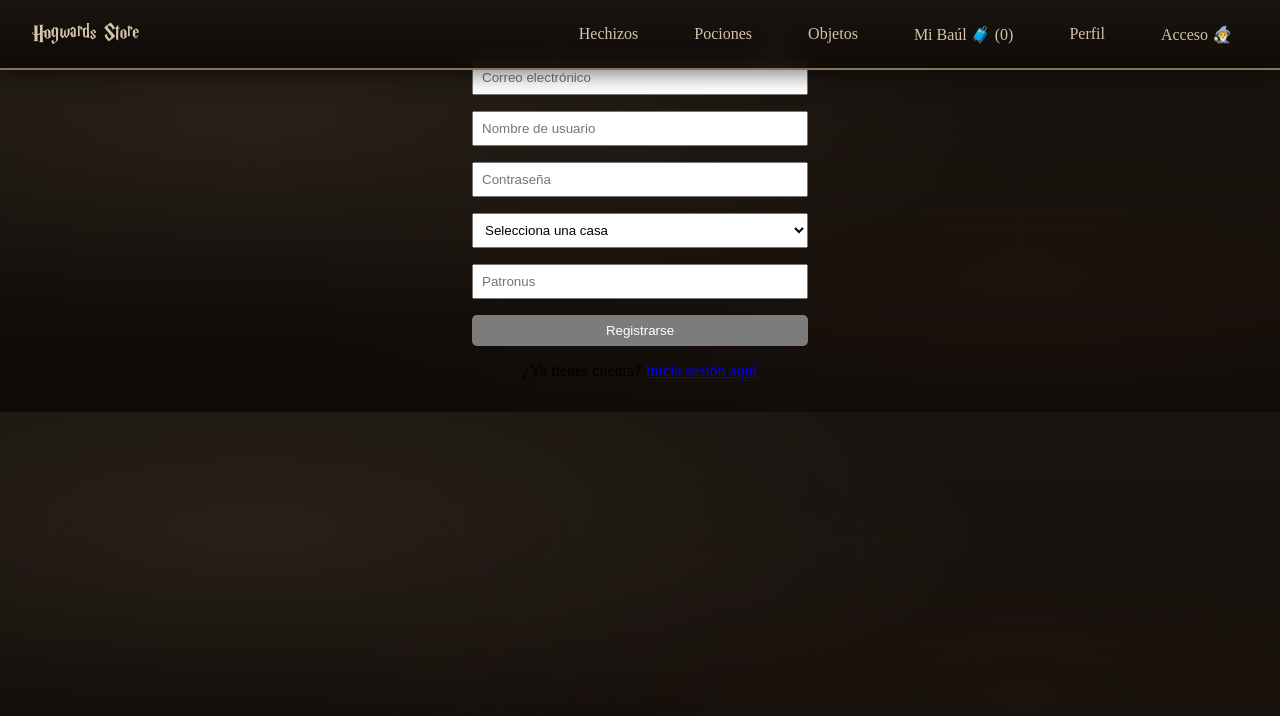
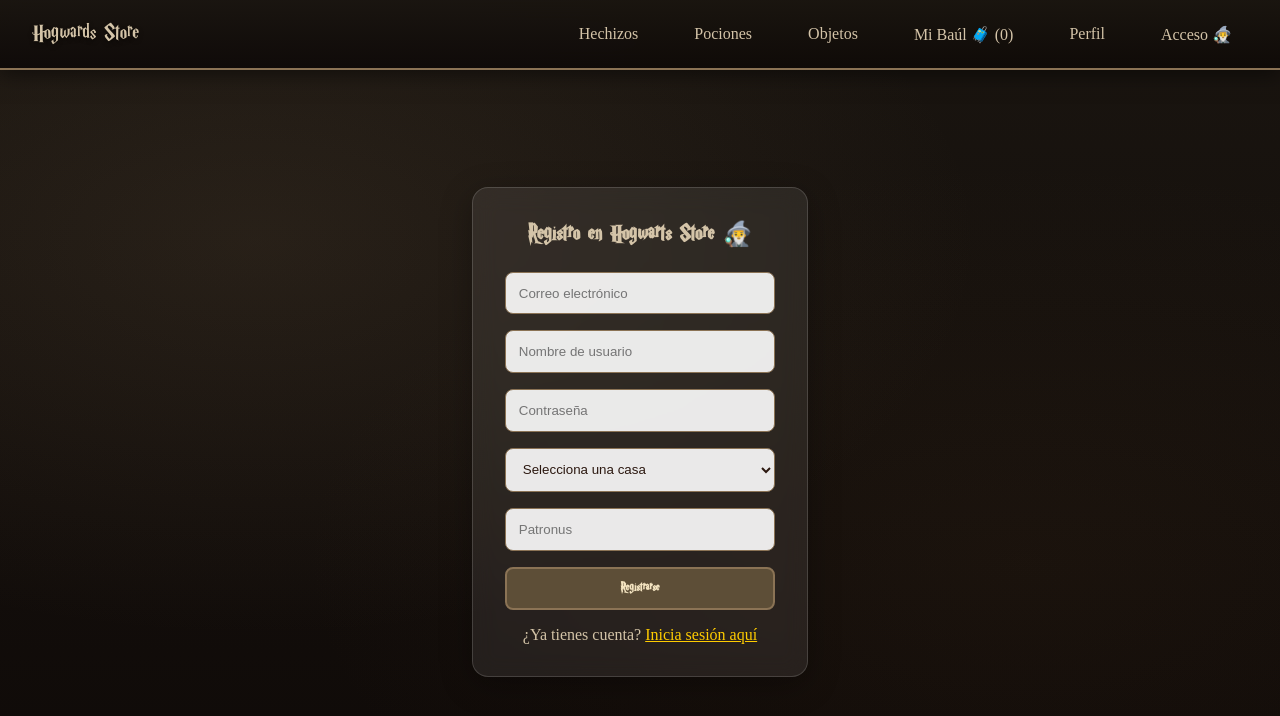
Before and after one commit to SaulAmador/hogwarts_store, a React (Vite) app in the folder frontend/: page /register in a window 1280 px wide. Shown: the top 716 px of the page. Built offline with nearby package versions, Linux system fonts and the light colour scheme; no server answers.

Commit message:
Ajustes al inicio de sesion

```diff
--- a/frontend/src/components/Login.jsx
+++ b/frontend/src/components/Login.jsx
@@ -52,9 +52,32 @@
   };
 
   return (
-    <div style={{ maxWidth: "400px", margin: "auto", padding: "2rem" }}>
-      <h2 className="login-title">Acceso a Hogwarts Store ✨</h2>
-      {error && <div style={{ color: 'red', marginBottom: '1rem' }}>{error}</div>}
+    <div style={{
+      maxWidth: "400px",
+      margin: "auto",
+      padding: "6rem 2rem 2rem",
+      minHeight: "100vh",
+      display: "flex",
+      flexDirection: "column",
+      justifyContent: "center"
+    }}>
+      <div style={{
+        background: "rgba(255, 255, 255, 0.08)",
+        backdropFilter: "blur(12px)",
+        border: "1px solid rgba(255, 255, 255, 0.15)",
+        borderRadius: "16px",
+        padding: "2rem",
+        boxShadow: "0 8px 32px rgba(0, 0, 0, 0.3)"
+      }}>
+        <h2 className="login-title" style={{
+          textAlign: "center",
+          marginBottom: "1.5rem",
+          color: "#d4c4a8",
+          fontFamily: '"HarryP", serif'
+        }}>
+          Acceso a Hogwarts Store ✨
+        </h2>
+        {error && <div style={{ color: '#ff6b6b', marginBottom: '1rem', textAlign: 'center' }}>{error}</div>}
         <form onSubmit={handleSubmit} className="login-form">
           <input
             type="email"
@@ -66,6 +89,11 @@
               display: "block",
               width: "100%",
               marginBottom: "1rem",
+              padding: "0.8rem",
+              borderRadius: "8px",
+              border: "1px solid #8b7355",
+              background: "rgba(255, 255, 255, 0.9)",
+              color: "#2c1810"
             }}
           />
           <input
@@ -78,18 +106,26 @@
               display: "block",
               width: "100%",
               marginBottom: "1rem",
+              padding: "0.8rem",
+              borderRadius: "8px",
+              border: "1px solid #8b7355",
+              background: "rgba(255, 255, 255, 0.9)",
+              color: "#2c1810"
             }}
           />
           <button
             type="submit"
             style={{
               width: "100%",
-            padding: "0.5rem",
-            backgroundColor: "rgba(124, 124, 124, 1)",
-            color: "white",
-            border: "none",
-            borderRadius: "5px",
+              padding: "0.8rem",
+              backgroundColor: "#5d4e37",
+              color: "#f4e4c1",
+              border: "2px solid #8b7355",
+              borderRadius: "8px",
               cursor: "pointer",
+              fontWeight: "600",
+              fontFamily: '"HarryP", serif',
+              transition: "all 0.3s ease"
             }}
           >
             Alohomora
@@ -111,9 +147,10 @@
             </button>
           </div>
         </form>
-      <p style={{ marginTop: "1rem", textAlign: "center" }}>
-        ¿No tienes cuenta? <a href="/register">Regístrate aquí</a>
+        <p style={{ marginTop: "1rem", textAlign: "center", color: '#d4c4a8' }}>
+          ¿No tienes cuenta? <a href="/register" style={{ color: '#ffcc00' }}>Regístrate aquí</a>
         </p>
+      </div>
     </div>
   );
 }
--- a/frontend/src/components/Register.jsx
+++ b/frontend/src/components/Register.jsx
@@ -32,9 +32,32 @@
     };
 
     return (
-        <div style={{ maxWidth: "400px", margin: "auto", padding: "2rem" }}>
-            <h2>Registro en Hogwarts Store 🧙‍♂️</h2>
-            {error && <div style={{ color: "red", marginBottom: "1rem" }}>{error}</div>}
+        <div style={{
+            maxWidth: "400px",
+            margin: "auto",
+            padding: "6rem 2rem 2rem",
+            minHeight: "100vh",
+            display: "flex",
+            flexDirection: "column",
+            justifyContent: "center"
+        }}>
+            <div style={{
+                background: "rgba(255, 255, 255, 0.08)",
+                backdropFilter: "blur(12px)",
+                border: "1px solid rgba(255, 255, 255, 0.15)",
+                borderRadius: "16px",
+                padding: "2rem",
+                boxShadow: "0 8px 32px rgba(0, 0, 0, 0.3)"
+            }}>
+                <h2 style={{
+                    textAlign: "center",
+                    marginBottom: "1.5rem",
+                    color: "#d4c4a8",
+                    fontFamily: '"HarryP", serif'
+                }}>
+                    Registro en Hogwarts Store 🧙‍♂️
+                </h2>
+                {error && <div style={{ color: "#ff6b6b", marginBottom: "1rem", textAlign: "center" }}>{error}</div>}
 
                 <form onSubmit={handleSubmit}>
                     <input
@@ -47,8 +70,12 @@
                         style={{
                             display: "block",
                             width: "100%",
-                        padding: "0.5rem",
-                        marginBottom: "1rem"
+                            padding: "0.8rem",
+                            marginBottom: "1rem",
+                            borderRadius: "8px",
+                            border: "1px solid #8b7355",
+                            background: "rgba(255, 255, 255, 0.9)",
+                            color: "#2c1810"
                         }}
                     />
 
@@ -63,7 +90,11 @@
                             display: "block",
                             width: "100%",
                             marginBottom: "1rem",
-                        padding: "0.5rem"
+                            padding: "0.8rem",
+                            borderRadius: "8px",
+                            border: "1px solid #8b7355",
+                            background: "rgba(255, 255, 255, 0.9)",
+                            color: "#2c1810"
                         }}
                     />
 
@@ -78,7 +109,11 @@
                             display: "block",
                             width: "100%",
                             marginBottom: "1rem",
-                        padding: "0.5rem"
+                            padding: "0.8rem",
+                            borderRadius: "8px",
+                            border: "1px solid #8b7355",
+                            background: "rgba(255, 255, 255, 0.9)",
+                            color: "#2c1810"
                         }}
                     />
 
@@ -90,7 +125,11 @@
                             display: "block",
                             width: "100%",
                             marginBottom: "1rem",
-                        padding: "0.5rem"
+                            padding: "0.8rem",
+                            borderRadius: "8px",
+                            border: "1px solid #8b7355",
+                            background: "rgba(255, 255, 255, 0.9)",
+                            color: "#2c1810"
                         }}
                     >
                         <option value="">Selecciona una casa</option>
@@ -111,7 +150,11 @@
                             display: "block",
                             width: "100%",
                             marginBottom: "1rem",
-                        padding: "0.5rem"
+                            padding: "0.8rem",
+                            borderRadius: "8px",
+                            border: "1px solid #8b7355",
+                            background: "rgba(255, 255, 255, 0.9)",
+                            color: "#2c1810"
                         }}
                     />
 
@@ -119,21 +162,25 @@
                         type="submit"
                         style={{
                             width: "100%",
-                        padding: "0.5rem",
-                        backgroundColor: "rgba(124, 124, 124, 1)",
-                        color: "white",
-                        border: "none",
-                        borderRadius: "5px",
+                            padding: "0.8rem",
+                            backgroundColor: "#5d4e37",
+                            color: "#f4e4c1",
+                            border: "2px solid #8b7355",
+                            borderRadius: "8px",
                             cursor: "pointer",
+                            fontWeight: "600",
+                            fontFamily: '"HarryP", serif',
+                            transition: "all 0.3s ease"
                         }}
                     >
                         Registrarse
                     </button>
                 </form>
 
-            <p style={{ marginTop: '1rem', textAlign: 'center' }}>
-                ¿Ya tienes cuenta? <a href="/login">Inicia sesión aquí</a>
+                <p style={{ marginTop: '1rem', textAlign: 'center', color: '#d4c4a8' }}>
+                    ¿Ya tienes cuenta? <a href="/login" style={{ color: '#ffcc00' }}>Inicia sesión aquí</a>
                 </p>
+            </div>
         </div>
     );
 }
```
Lines whose indentation alone changed are shown as unchanged.
